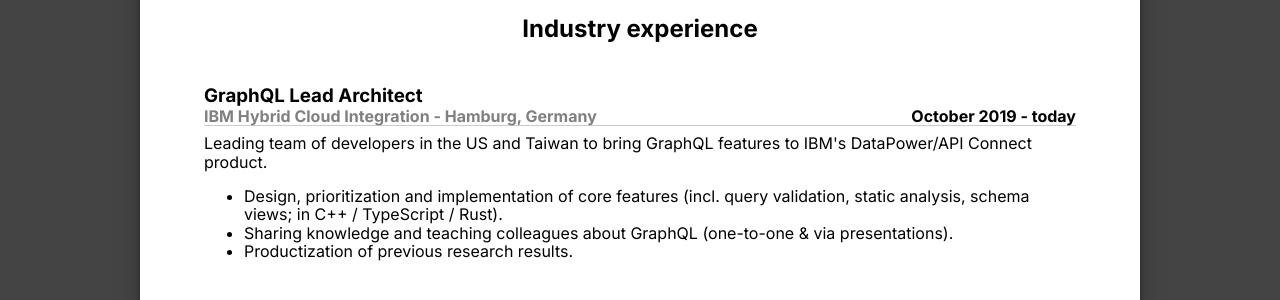
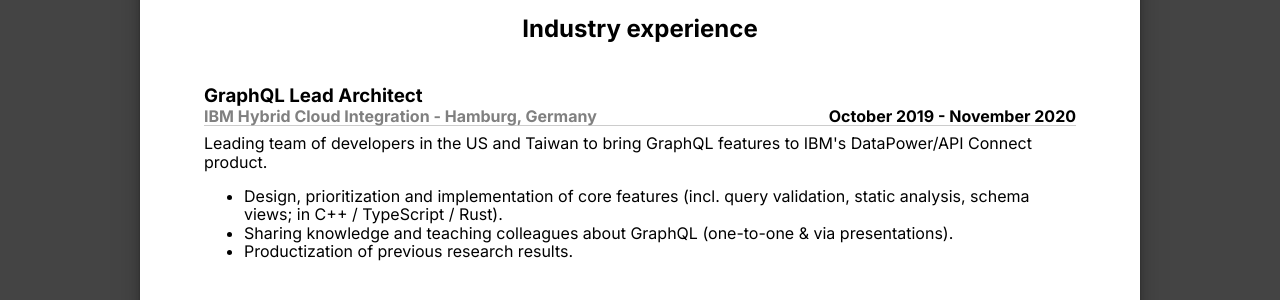
Before and after one commit to wittern/wittern.github.io, a Jekyll site: the page built from _pages/cv/index.md, in a window 1280 px wide and 900 px high. Shown: the part 255-555 px from the top of the window. Built offline with Jekyll 4.4.1, drawn with Linux system fonts in a browser that asks for light colours; nearby versions of some CDN libraries; library files that are not in the unit come from our copies.

Commit message:
Depict end of IBM role as Lead Architect

```diff
--- a/_pages/cv/index.md
+++ b/_pages/cv/index.md
@@ -210,7 +210,7 @@
                 IBM Hybrid Cloud Integration <span class="address">Hamburg, Germany</span>
               </span>
               <span class="date">
-                <time datetime="2019-10-01">October 2019 - today</time>
+                <time datetime="2019-10-01">October 2019 - November 2020</time>
               </span>
             </h4>
           </header>
@@ -242,7 +242,7 @@
                 IBM Hybrid Cloud Integration <span class="address">Hamburg, Deutschland</span>
               </span>
               <span class="date">
-                <time datetime="2019-10-01">Oktober 2019 - heute</time>
+                <time datetime="2019-10-01">Oktober 2019 - November 2020</time>
               </span>
             </h4>
           </header>
```
